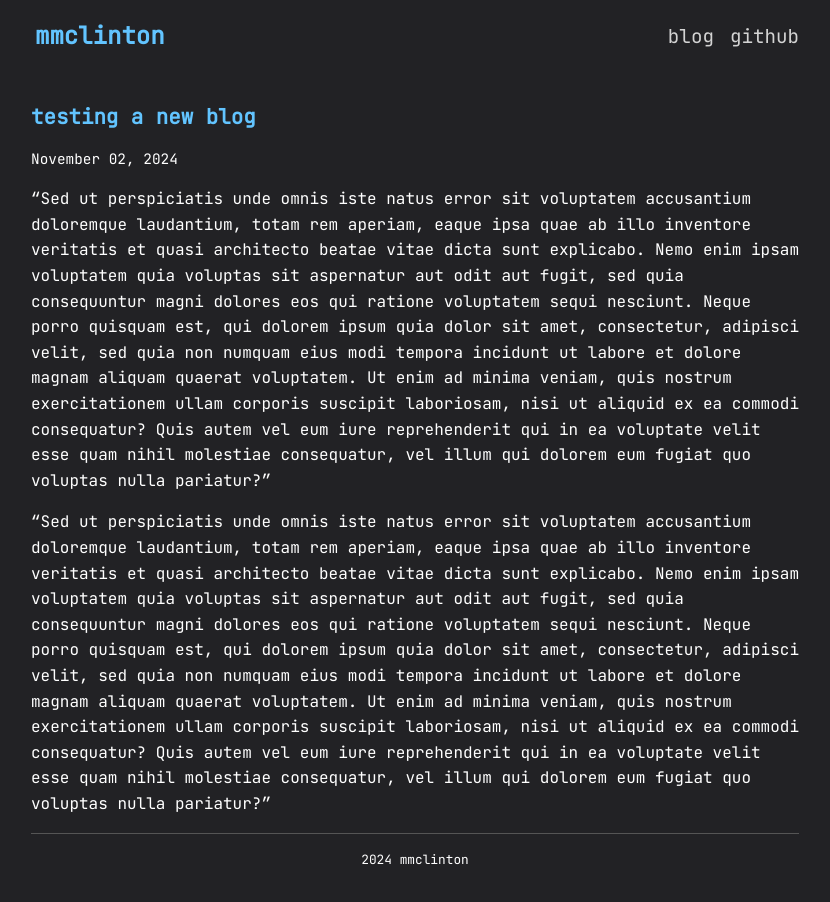
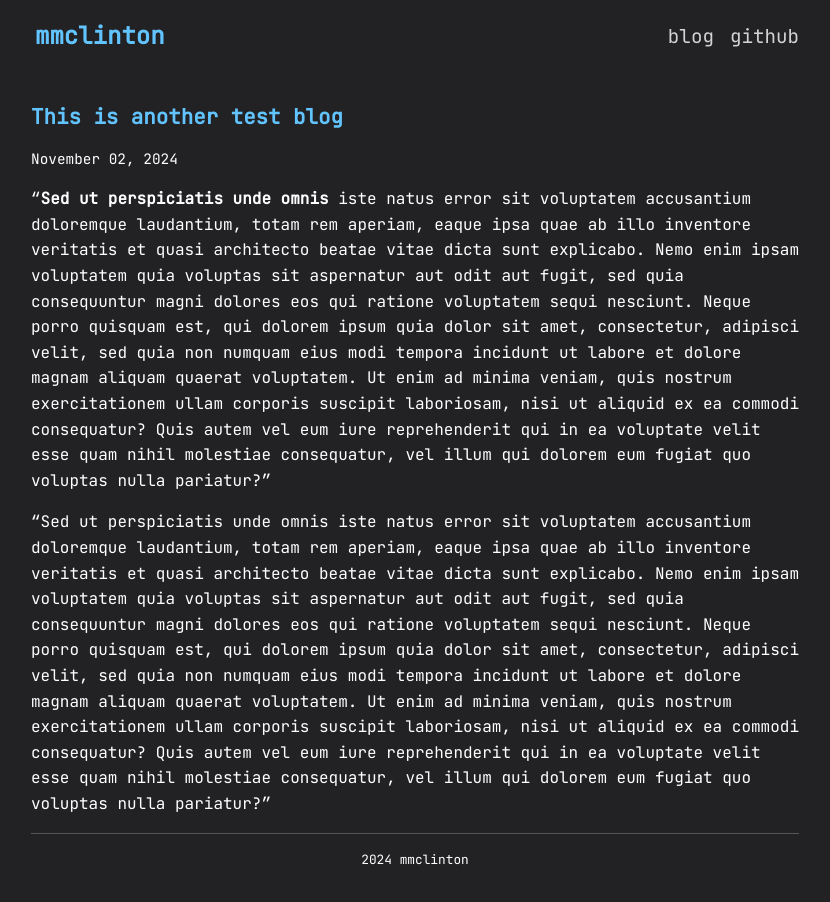
Before and after one commit to mmclinton/mmclinton.github.io, a Jekyll site: the page built from _posts/2024-11-02-example.md, in a window 1280 px wide. Shown: the whole page, without its empty margins (225-1055 px from the left). Built offline with Jekyll 4.4.1, drawn with Linux system fonts in a browser that asks for light colours.

Commit message:
testing markdown features in example posts

```diff
--- a/_posts/2024-11-02-example.md
+++ b/_posts/2024-11-02-example.md
@@ -1,8 +1,8 @@
 ---
 layout: post
-title: testing a new blog
+title: This is another test blog
 date: 2024-11-02
 ---
-"Sed ut perspiciatis unde omnis iste natus error sit voluptatem accusantium doloremque laudantium, totam rem aperiam, eaque ipsa quae ab illo inventore veritatis et quasi architecto beatae vitae dicta sunt explicabo. Nemo enim ipsam voluptatem quia voluptas sit aspernatur aut odit aut fugit, sed quia consequuntur magni dolores eos qui ratione voluptatem sequi nesciunt. Neque porro quisquam est, qui dolorem ipsum quia dolor sit amet, consectetur, adipisci velit, sed quia non numquam eius modi tempora incidunt ut labore et dolore magnam aliquam quaerat voluptatem. Ut enim ad minima veniam, quis nostrum exercitationem ullam corporis suscipit laboriosam, nisi ut aliquid ex ea commodi consequatur? Quis autem vel eum iure reprehenderit qui in ea voluptate velit esse quam nihil molestiae consequatur, vel illum qui dolorem eum fugiat quo voluptas nulla pariatur?"
+"**Sed ut perspiciatis unde omnis** iste natus error sit voluptatem accusantium doloremque laudantium, totam rem aperiam, eaque ipsa quae ab illo inventore veritatis et quasi architecto beatae vitae dicta sunt explicabo. Nemo enim ipsam voluptatem quia voluptas sit aspernatur aut odit aut fugit, sed quia consequuntur magni dolores eos qui ratione voluptatem sequi nesciunt. Neque porro quisquam est, qui dolorem ipsum quia dolor sit amet, consectetur, adipisci velit, sed quia non numquam eius modi tempora incidunt ut labore et dolore magnam aliquam quaerat voluptatem. Ut enim ad minima veniam, quis nostrum exercitationem ullam corporis suscipit laboriosam, nisi ut aliquid ex ea commodi consequatur? Quis autem vel eum iure reprehenderit qui in ea voluptate velit esse quam nihil molestiae consequatur, vel illum qui dolorem eum fugiat quo voluptas nulla pariatur?"
 
 "Sed ut perspiciatis unde omnis iste natus error sit voluptatem accusantium doloremque laudantium, totam rem aperiam, eaque ipsa quae ab illo inventore veritatis et quasi architecto beatae vitae dicta sunt explicabo. Nemo enim ipsam voluptatem quia voluptas sit aspernatur aut odit aut fugit, sed quia consequuntur magni dolores eos qui ratione voluptatem sequi nesciunt. Neque porro quisquam est, qui dolorem ipsum quia dolor sit amet, consectetur, adipisci velit, sed quia non numquam eius modi tempora incidunt ut labore et dolore magnam aliquam quaerat voluptatem. Ut enim ad minima veniam, quis nostrum exercitationem ullam corporis suscipit laboriosam, nisi ut aliquid ex ea commodi consequatur? Quis autem vel eum iure reprehenderit qui in ea voluptate velit esse quam nihil molestiae consequatur, vel illum qui dolorem eum fugiat quo voluptas nulla pariatur?"
```
